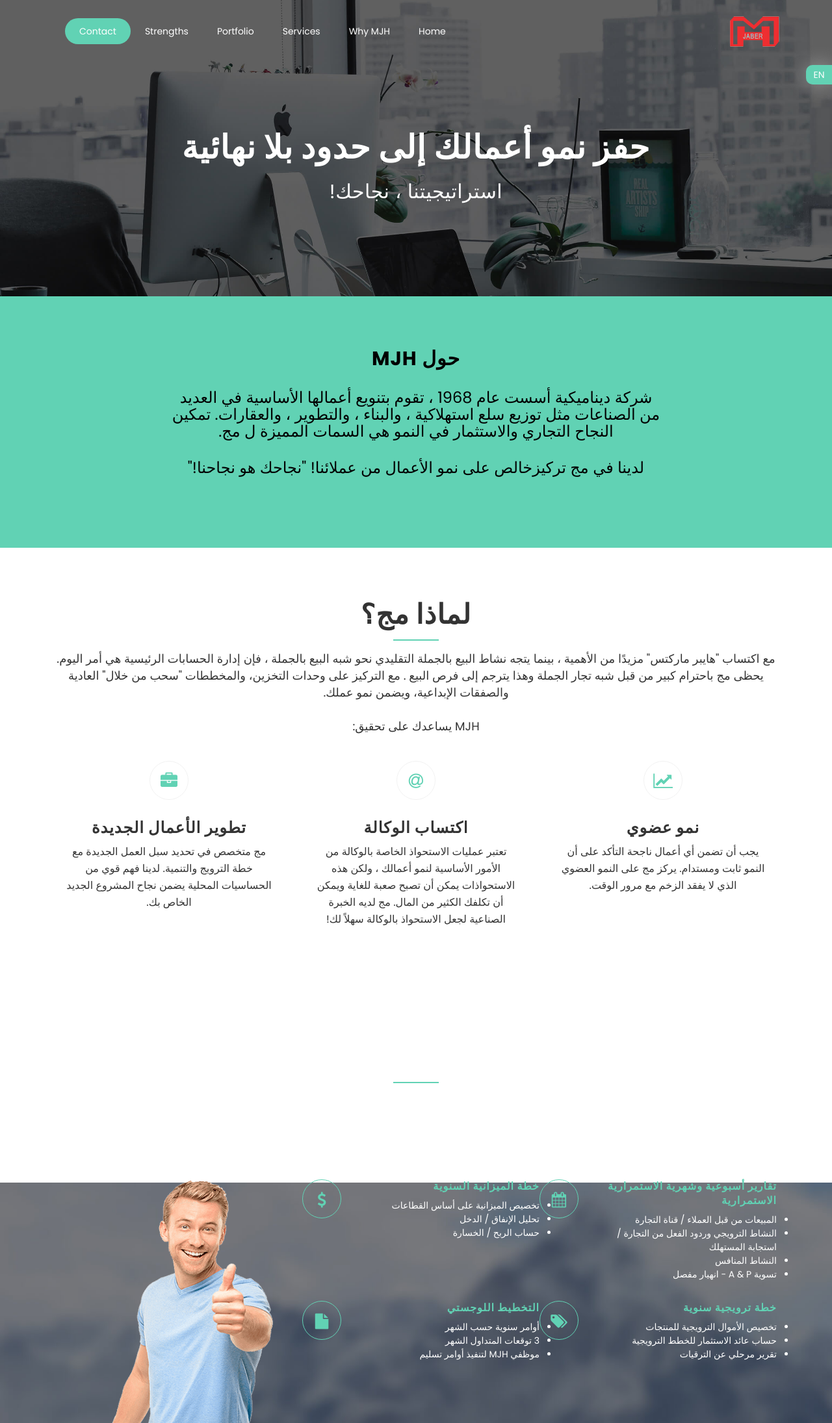
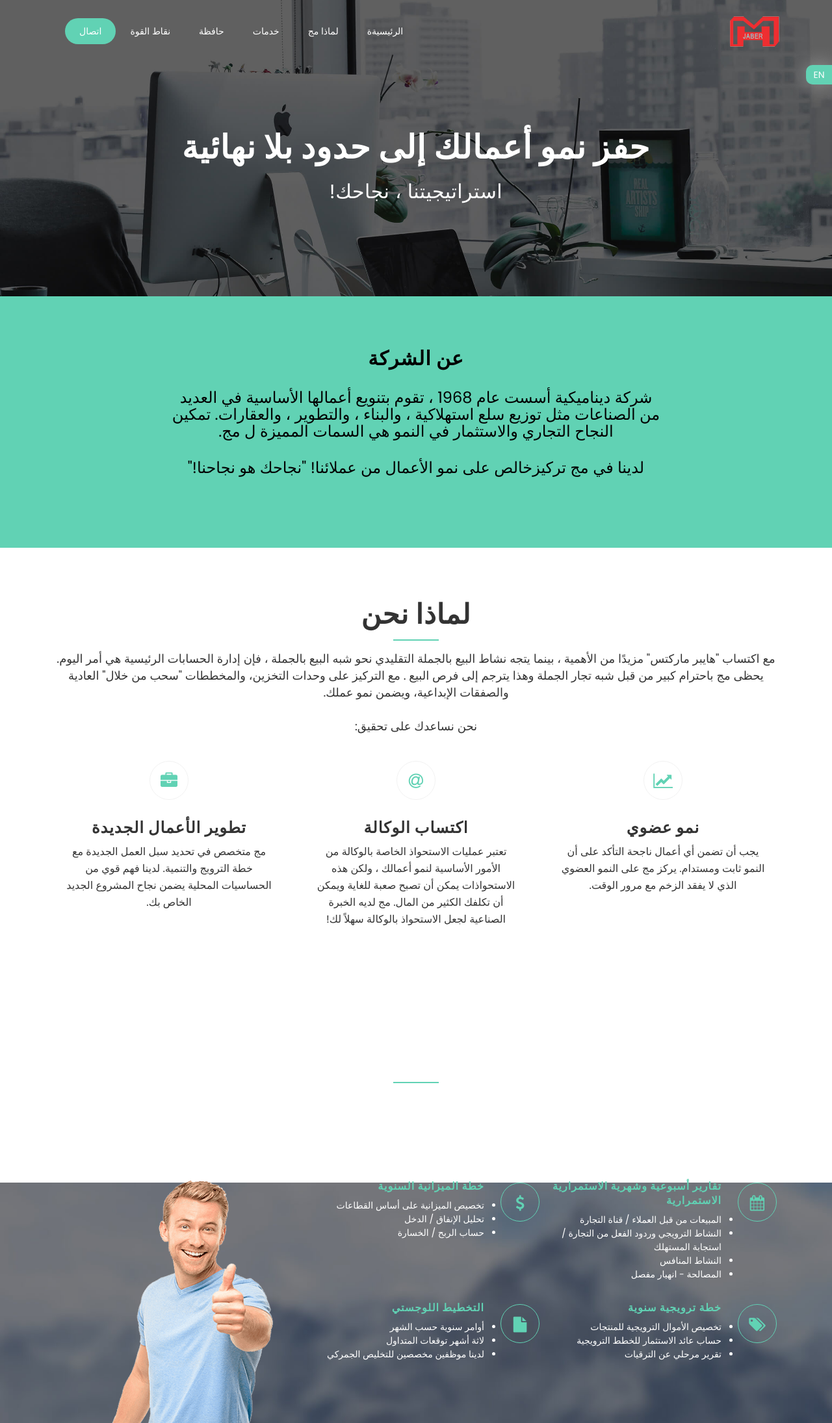
Before and after one commit to zakgit/project4, a plain HTML site: page index-ar.html in a window 1280 px wide. Shown: the top 2190 px of the page at 65% size. Drawn offline with Linux system fonts and the light colour scheme.

Commit message:
content correction

```diff
--- a/css/main-ar.css
+++ b/css/main-ar.css
@@ -689,11 +689,13 @@ button:focus {
 #services .box-item .icon {
     border: 1px solid #61D2B4;
     text-align: center;
-  float: left;
     -webkit-transition: all 0.2s linear;
     -moz-transition: all 0.2s linear;
     -o-transition: all 0.2s linear;
     transition: all 0.2s linear;
+    position: absolute;
+    top: 20px;
+    right: 0;
 }
 
 #services .box-item .icon i {
@@ -707,7 +709,8 @@ button:focus {
 }
 
 #services .box-item .text {
-  padding-left: 80px;
+    padding-right: 85px;
+    padding-left: 0;
 }
 
 #services .box-item .text h4 {
--- a/index-ar.html
+++ b/index-ar.html
@@ -44,25 +44,25 @@
           <div class="collapse navbar-collapse" id="main-navbar">
             <ul class="navbar-nav mr-auto w-100 justify-content-end">
               <li class="nav-item">
-                <a class="nav-link page-scroll" href="#hero-area">Home</a>
+                <a class="nav-link page-scroll" href="#hero-area">الرئيسيةة</a>
               </li>
               <li class="nav-item">
-                <a class="nav-link page-scroll" href="#why-mjht">Why MJH</a>
+                <a class="nav-link page-scroll" href="#why-mjht">لماذا مج</a>
               </li>
               <li class="nav-item">
-                <a class="nav-link page-scroll" href="#services">Services</a>
+                <a class="nav-link page-scroll" href="#services">خدمات</a>
               </li>
               <li class="nav-item">
-                <a class="nav-link page-scroll" href="#portfolios">Portfolio</a>
+                <a class="nav-link page-scroll" href="#portfolios">حافظة</a>
               </li>
               <li class="nav-item">
-                <a class="nav-link page-scroll" href="#strengths">Strengths</a>
+                <a class="nav-link page-scroll" href="#strengths">نقاط القوة</a>
               </li>
               <!-- <li class="nav-item">
                 <a class="nav-link page-scroll" href="#team">Team</a>
               </li> -->
               <li class="nav-item">
-                <a class="nav-link page-scroll" href="#contact">Contact</a>
+                <a class="nav-link page-scroll" href="#contact">اتصال</a>
               </li>
             </ul>
           </div>
@@ -71,25 +71,25 @@
         <!-- Mobile Menu Start -->
         <ul class="mobile-menu">
            <li>
-              <a class="page-scroll" href="#hero-area">Home</a>
+              <a class="page-scroll" href="#hero-area">الرئيسيةة</a>
             </li>
             <li>
-              <a class="page-scroll" href="#why-mjht">Why MJH</a>
+              <a class="page-scroll" href="#why-mjht">لماذا مج</a>
             </li>
             <li>
-              <a class="page-scroll" href="#services">Services</a>
+              <a class="page-scroll" href="#services">خدمات</a>
             </li>
             <li>
-              <a class="page-scroll" href="#portfolios">Portfolio</a>
+              <a class="page-scroll" href="#portfolios">حافظة</a>
             </li>
             <li>
-              <a class="page-scroll" href="#strengths">Strengths</a>
+              <a class="page-scroll" href="#strengths">نقاط القوة</a>
             </li>
             <!-- <li>
               <a class="page-scroll" href="#team">Team</a>
             </li> -->
             <li>
-              <a class="page-scroll" href="#contact">Contact</a>
+              <a class="page-scroll" href="#contact">اتصال</a>
             </li>
         </ul>
         <!-- Mobile Menu End -->
@@ -115,7 +115,7 @@
         <div class="row justify-content-center">
           <div class="col-lg-8">
               <div class="video-promo-content text-center " style="color: #000;">
-                <h2 class="wow zoomIn" data-wow-duration="1000ms" data-wow-delay="100ms">حول MJH</h2>
+                <h2 class="wow zoomIn" data-wow-duration="1000ms" data-wow-delay="100ms">عن الشركة</h2>
                 <div class="wow zoomIn row" data-wow-duration="1000ms" data-wow-delay="100ms">
                   <p style="font-size: 24px;color: #000;">شركة ديناميكية أسست  عام 1968 ،  تقوم بتنويع أعمالها الأساسية في العديد من الصناعات مثل توزيع سلع استهلاكية ، والبناء ، والتطوير ، والعقارات. تمكين النجاح التجاري والاستثمار في النمو هي السمات المميزة ل مج.</p>
                 <p style="font-size: 24px;color: #000;">لدينا  في مج  تركيزخالص  على نمو الأعمال من عملائنا! "نجاحك هو نجاحنا!"</p>
@@ -131,9 +131,9 @@
     <section id="why-mjht" class="section">
       <div class="container">
         <div class="section-header">
-          <h2 class="section-title wow fadeIn" data-wow-duration="1000ms" data-wow-delay="0.3s">لماذا مج؟</h2>
+          <h2 class="section-title wow fadeIn" data-wow-duration="1000ms" data-wow-delay="0.3s">لماذا نحن</h2>
           <hr class="lines wow zoomIn" data-wow-delay="0.3s">
-          <p class="section-subtitle wow fadeIn" data-wow-duration="1000ms" data-wow-delay="0.3s">مع اكتساب "هايبر ماركتس" مزيدًا من الأهمية ، بينما يتجه نشاط البيع بالجملة  التقليدي نحو شبه البيع بالجملة ، فإن إدارة الحسابات الرئيسية هي أمر اليوم. يحظى مج باحترام كبير من قبل شبه تجار الجملة وهذا يترجم إلى فرص البيع . مع التركيز على وحدات التخزين، والمخططات "سحب من خلال" العادية والصفقات الإبداعية، ويضمن نمو عملك.<br><br>MJH يساعدك على تحقيق:</p>
+          <p class="section-subtitle wow fadeIn" data-wow-duration="1000ms" data-wow-delay="0.3s">مع اكتساب "هايبر ماركتس" مزيدًا من الأهمية ، بينما يتجه نشاط البيع بالجملة  التقليدي نحو شبه البيع بالجملة ، فإن إدارة الحسابات الرئيسية هي أمر اليوم. يحظى مج باحترام كبير من قبل شبه تجار الجملة وهذا يترجم إلى فرص البيع . مع التركيز على وحدات التخزين، والمخططات "سحب من خلال" العادية والصفقات الإبداعية، ويضمن نمو عملك.<br><br>نحن نساعدك على تحقيق:</p>
         </div>
 
         <div class="row">
@@ -175,7 +175,7 @@
         <div class="section-header">
           <h2 class="section-title">خدماتنا</h2>
           <hr class="lines">
-          <p class="section-subtitle">الفشل في التخطيط يقود إلى التخطيط للفشل.<br>التخطيط الدقيق وتحليل تنفيذ الخطة هو المفتاح لنجاح عملك. <br>يوفر MJH عدد كبير من التقارير لتمكينك من تخطيط وتقييم وأخذ عملك إلى آفاق كبيرة.</p>
+          <p class="section-subtitle">الفشل في التخطيط يقود إلى التخطيط للفشل.<br>التخطيط الدقيق وتحليل تنفيذ الخطة هو المفتاح لنجاح عملك. <br>نحن نقدم عددًا كبيرًا من التقارير لتمكينك من تخطيط وتقييم وأخذ عملك إلى آفاق كبيرة.</p>
         </div>
         <div class="row our-services-section">
           <div class="col-lg-8 col-md-12 col-xs-12">
@@ -191,7 +191,7 @@
                         <li>المبيعات من قبل العملاء / قناة التجارة</li>
                         <li>النشاط الترويجي وردود الفعل من التجارة / استجابة المستهلك</li>
                         <li>النشاط المنافس</li>
-                        <li>تسوية A &amp; P - انهيار مفصل</li>
+                        <li>المصالحة - انهيار مفصل</li>
                       </ul>
                     </div>
                   </div>
@@ -229,8 +229,8 @@
                       <h4>التخطيط اللوجستي</h4>
                       <ul>
                         <li>أوامر سنوية حسب الشهر</li>
-                        <li>3 توقعات المتداول الشهر</li>
-                        <li>موظفي MJH لتنفيذ أوامر تسليم</li>
+                        <li>لاثة أشهر توقعات المتداول</li>
+                        <li>لدينا موظفين مخصصين للتخليص الجمركي</li>
                       </ul>
                     </div>
                   </div>
@@ -254,7 +254,7 @@
         <div class="section-header">
           <h2 class="section-title">لدينا محفظة</h2>
           <hr class="lines">
-          <p class="section-subtitle">الدليل على جودة الحلوى في أكلها! <br>تشكل المحفظة المتنوعة من MJH شهادة على مصداقيتها في الصناعة ومؤهلاتها كمسرع نمو الأعمال.</p>
+          <p class="section-subtitle">الدليل على جودة الحلوى في أكلها! <br>وتمثل محفظة أعمالنا شهادة على مصداقيتها في الصناعة وأوراق اعتمادها كمسار لنمو الأعمال</p>
         </div>
         <div class="row">
           <div class="col-md-12">
@@ -313,7 +313,7 @@
         <div class="section-header">
           <h2 class="section-title">نقاط القوة</h2>
           <hr class="lines">
-          <p class="section-subtitle">اكتسبت MJH نقاط القوة الرئيسية لجعل شعار "تمكين العملاء للنجاح " يصبح حقيقة واقعة. <br> نأتي بنقاط القوة الرئيسية التالية:</p>
+          <p class="section-subtitle">لقد اكتسبنا نقاط القوة الرئيسية لجعل شعار "تمكين العملاء ينجح" يصبح حقيقة واقعة<br> نأتي بنقاط القوة الرئيسية التالية:</p>
         </div>
 
         <div class="row pricing-tables">
@@ -403,7 +403,7 @@
               </div>
               <div class="fact-count">
                 <h3><span class="">20<span class="plus-minus-holder" style="position: relative;width: 20px"><i class="fa fa-plus pmp" ></i><i class="fa fa-minus pmm"></i></span> 50%</span></h3>
-                <h4> القط. شركات &amp; inst.</h4>
+                <h4>فئة الشركات والمؤسسات</h4>
               </div>
             </div>
           </div>
@@ -446,7 +446,7 @@
               <div class="contact-us">
                 <h3>اتصل</h3>
                 <div class="contact-address">
-                  <p>MOHD JABER HUSSAIN TRADING CO.</p>
+                  <p>محمد جابر حسين للتجارة</p>
                   <p>B RING RD، Doha، Qatar، 362</p>
                   <p class="phone">الهاتف: <span>+974 44422291</span> </p>
                   <p class="fax">الفاكس: <span>+974 44416061</span></p>
```
Lines whose indentation alone changed are shown as unchanged.
